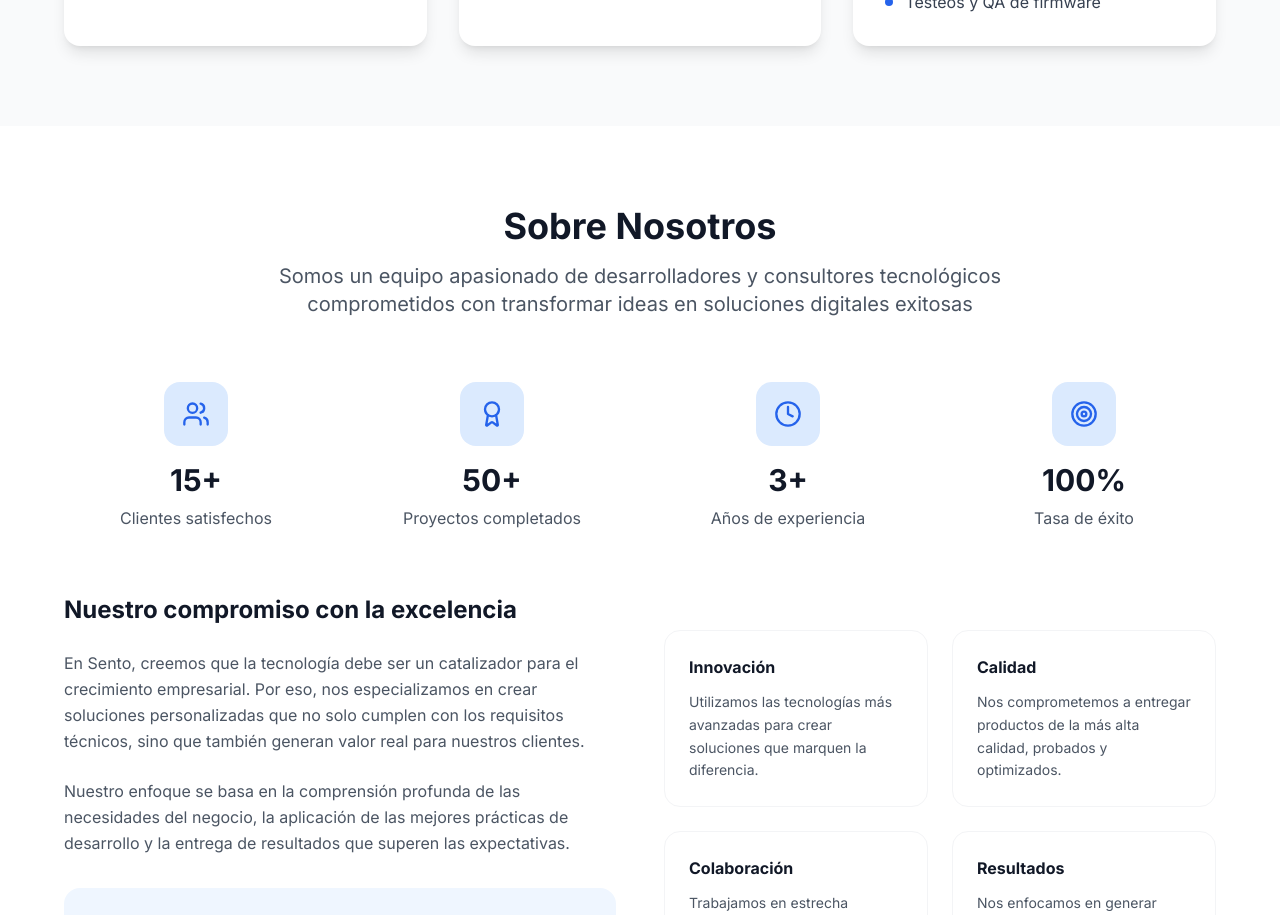
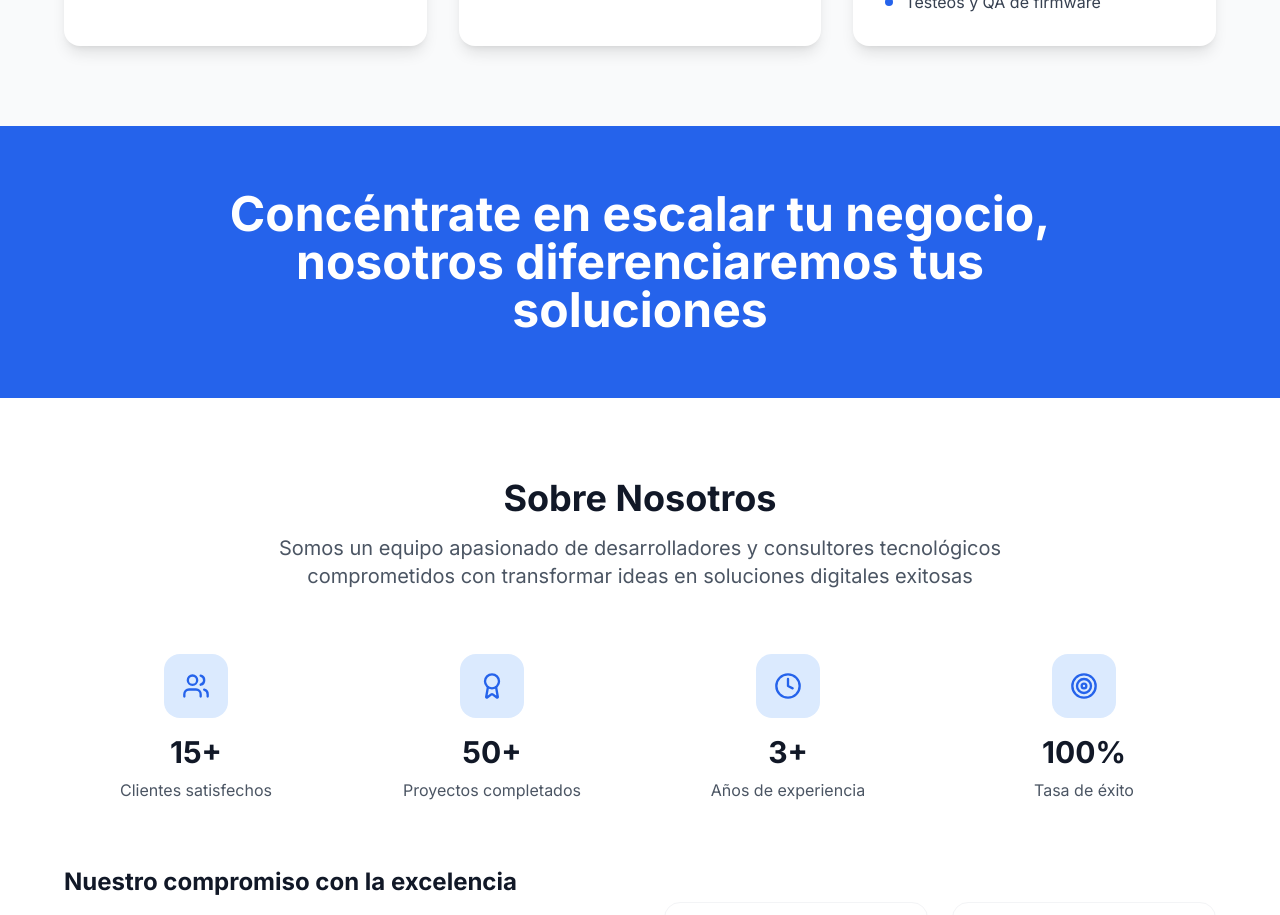
Before and after one commit to ddgrana/sento-echo-replica, a React (Vite) app: page / in a window 1280 px wide. Shown: the part 1620-2535 px from the top of the page. Built offline with nearby package versions, Linux system fonts and the light colour scheme.

Commit message:
Add new section
Add a new section with the specified content.

```diff
--- /dev/null
+++ b/src/components/CallToActionSection.tsx
@@ -0,0 +1,17 @@
+import React from 'react';
+
+const CallToActionSection = () => {
+  return (
+    <section className="py-16 bg-primary">
+      <div className="container mx-auto px-4">
+        <div className="max-w-4xl mx-auto text-center">
+          <h2 className="text-3xl md:text-4xl lg:text-5xl font-bold text-white leading-tight">
+            Concéntrate en escalar tu negocio, nosotros diferenciaremos tus soluciones
+          </h2>
+        </div>
+      </div>
+    </section>
+  );
+};
+
+export default CallToActionSection;
--- a/src/pages/Index.tsx
+++ b/src/pages/Index.tsx
@@ -3,6 +3,7 @@ import React from 'react';
 import Header from '@/components/Header';
 import HeroSection from '@/components/HeroSection';
 import ServicesSection from '@/components/ServicesSection';
+import CallToActionSection from '@/components/CallToActionSection';
 import AboutSection from '@/components/AboutSection';
 import TestimonialsSection from '@/components/TestimonialsSection';
 import ContactSection from '@/components/ContactSection';
@@ -14,6 +15,7 @@ const Index = () => {
       <Header />
       <HeroSection />
       <ServicesSection />
+      <CallToActionSection />
       <AboutSection />
       <TestimonialsSection />
       <ContactSection />
```
